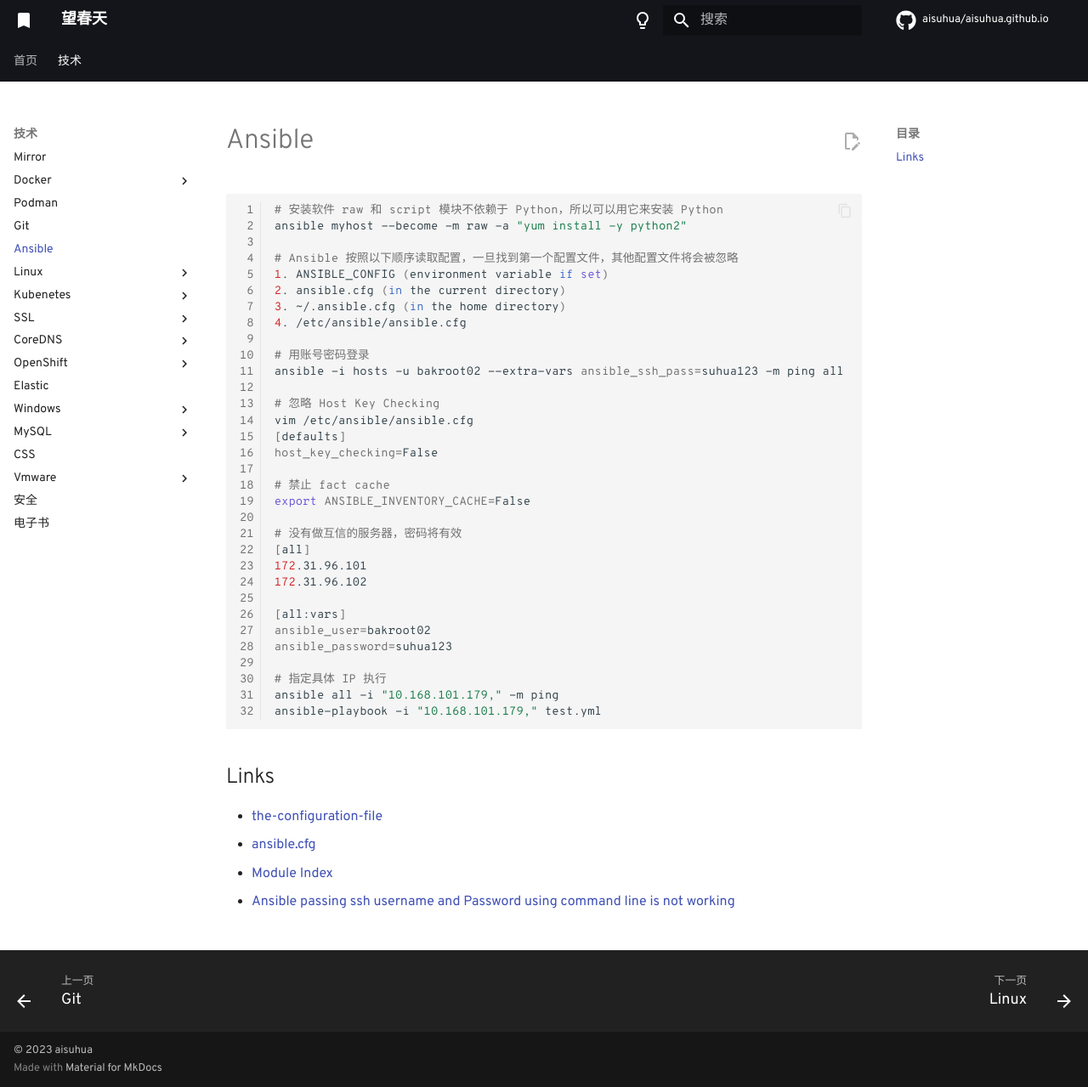
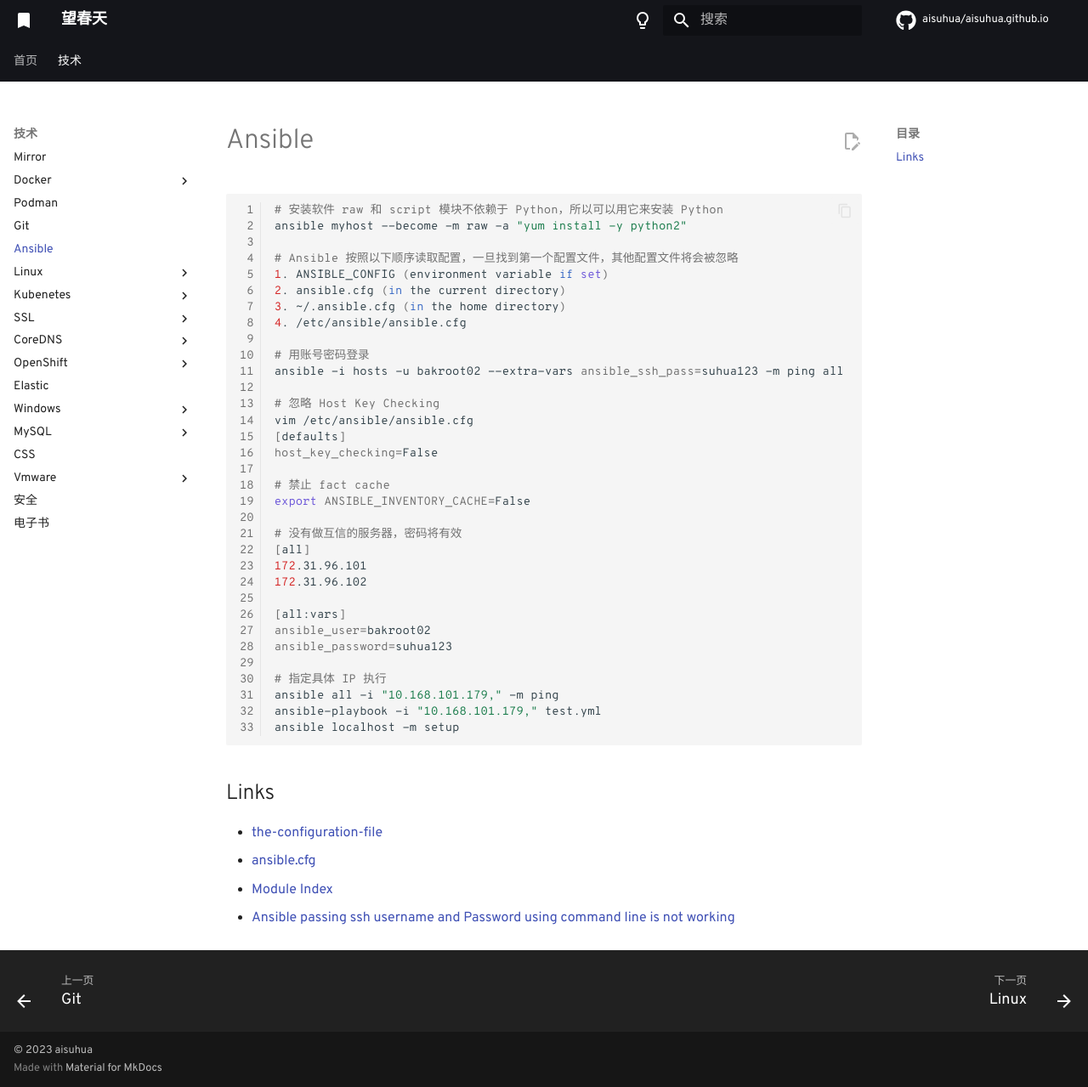
Before and after one commit to aisuhua/aisuhua.github.io, an MkDocs documentation site: the page built from docs/ansible/index.md, in a window 1280 px wide and 1279 px high. Shown: the whole window at 85% size. Built offline with MkDocs 1.6.1 and Material for MkDocs 9.7.7, drawn with Linux system fonts in a browser that asks for light colours; comment, search, counter and statistics services are not loaded.

Commit message:
index.md

````diff
--- a/docs/ansible/index.md
+++ b/docs/ansible/index.md
@@ -33,6 +33,7 @@ ansible_password=suhua123
 # 指定具体 IP 执行
 ansible all -i "10.168.101.179," -m ping
 ansible-playbook -i "10.168.101.179," test.yml
+ansible localhost -m setup
 ```
 
 ## Links
````
